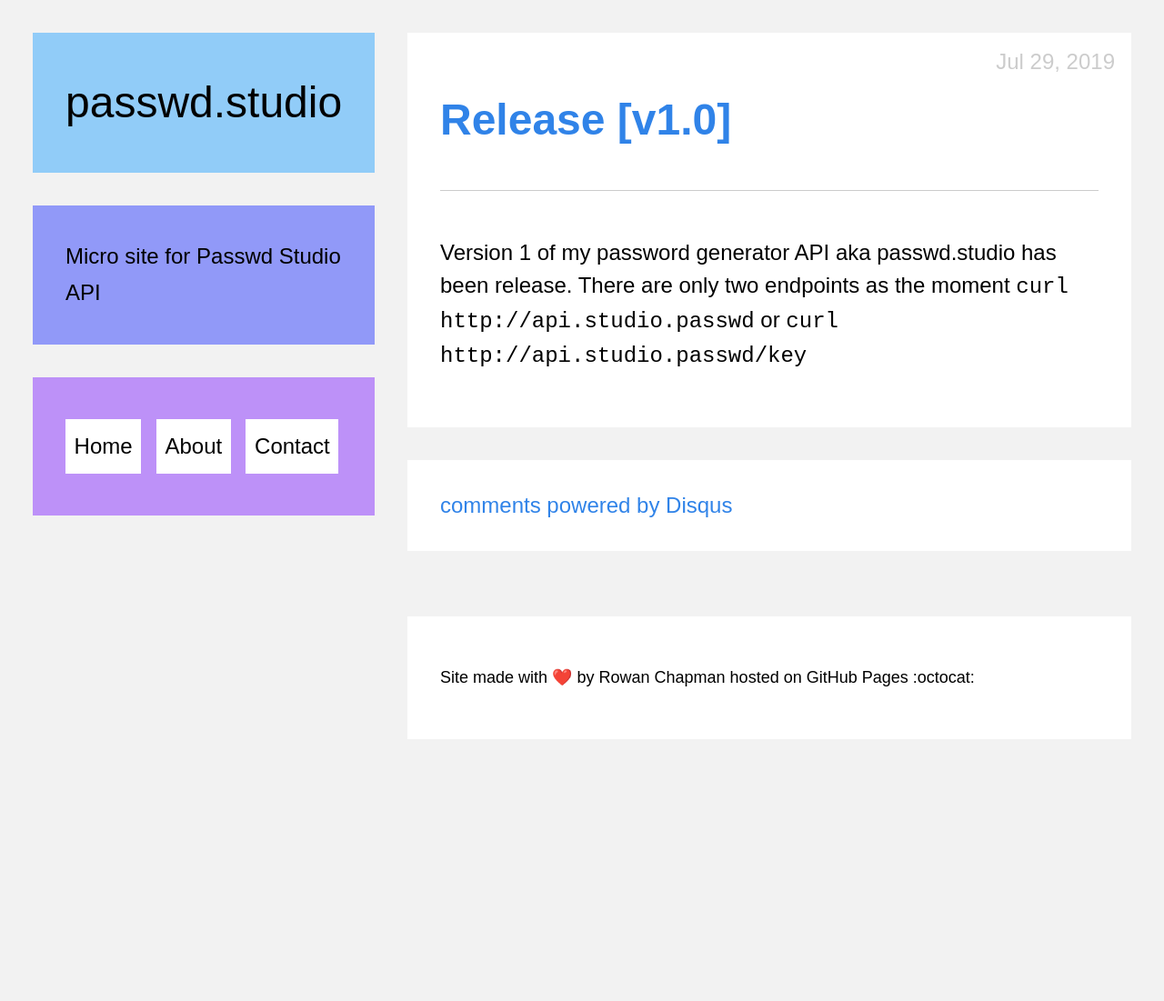
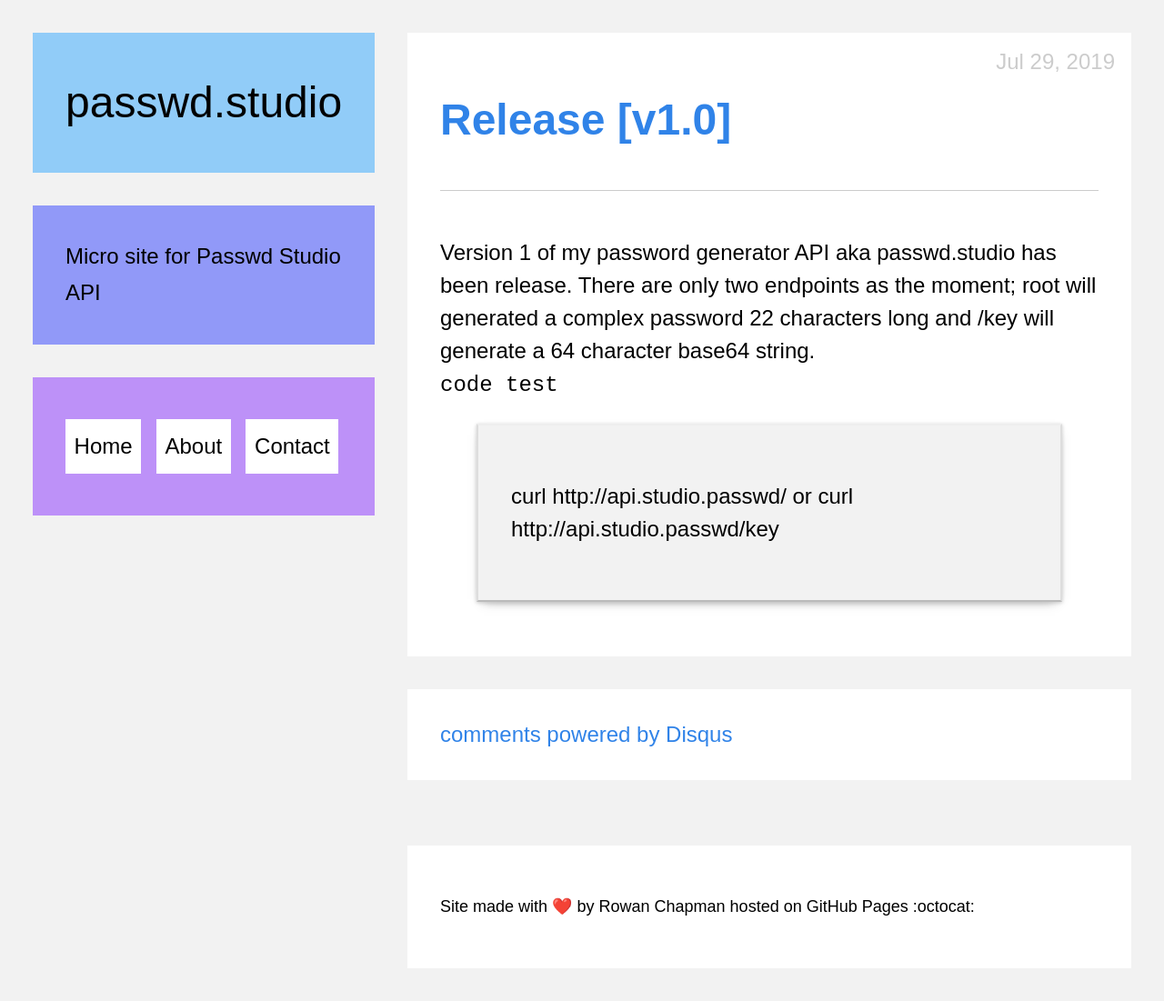
Before and after one commit to rchapman83/passwd-studio-web, a Jekyll site: the page built from _posts/2019-07-29-release-v1-dot-0.markdown, in a window 1280 px wide. Shown: the whole page at 91% size. Built offline with Jekyll 4.4.1, drawn with Linux system fonts in a browser that asks for light colours; emoji names are drawn with the system emoji font; comment, search, counter and statistics services are not loaded; before the commit the page ends 900 px from its top, so only the background shows below that.

Commit message:
Updated Release V1 Dot 0

```diff
--- a/_posts/2019-07-29-release-v1-dot-0.markdown
+++ b/_posts/2019-07-29-release-v1-dot-0.markdown
@@ -9,7 +9,8 @@
 - release notes
 ---
 
-Version 1 of my password generator API aka passwd.studio has been release. There are only two endpoints as the moment
-`curl http://api.studio.passwd`
+Version 1 of my password generator API aka passwd.studio has been release. There are only two endpoints as the moment; root will generated a complex password 22 characters long and /key will generate a 64 character base64 string.
+`code test`
+> curl http://api.studio.passwd/
 or
-`curl http://api.studio.passwd/key`
+> curl http://api.studio.passwd/key
```
